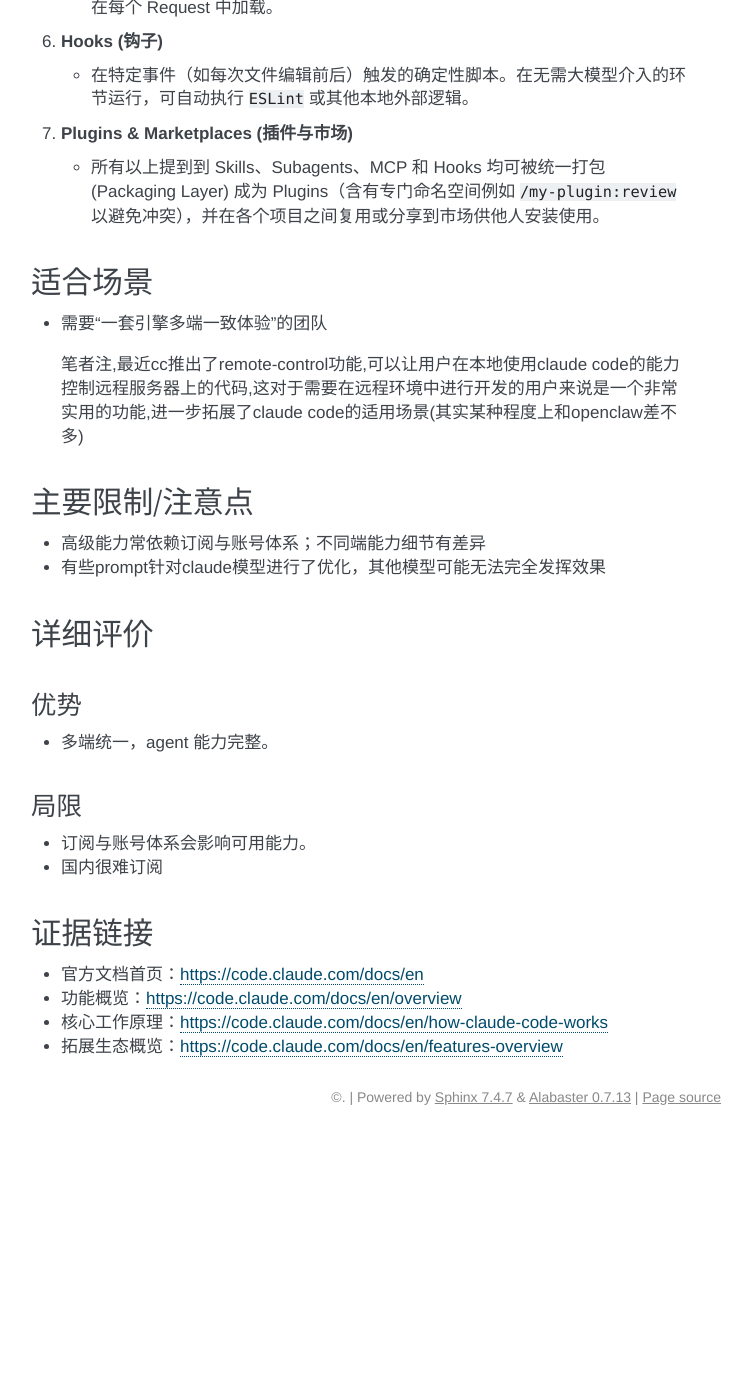
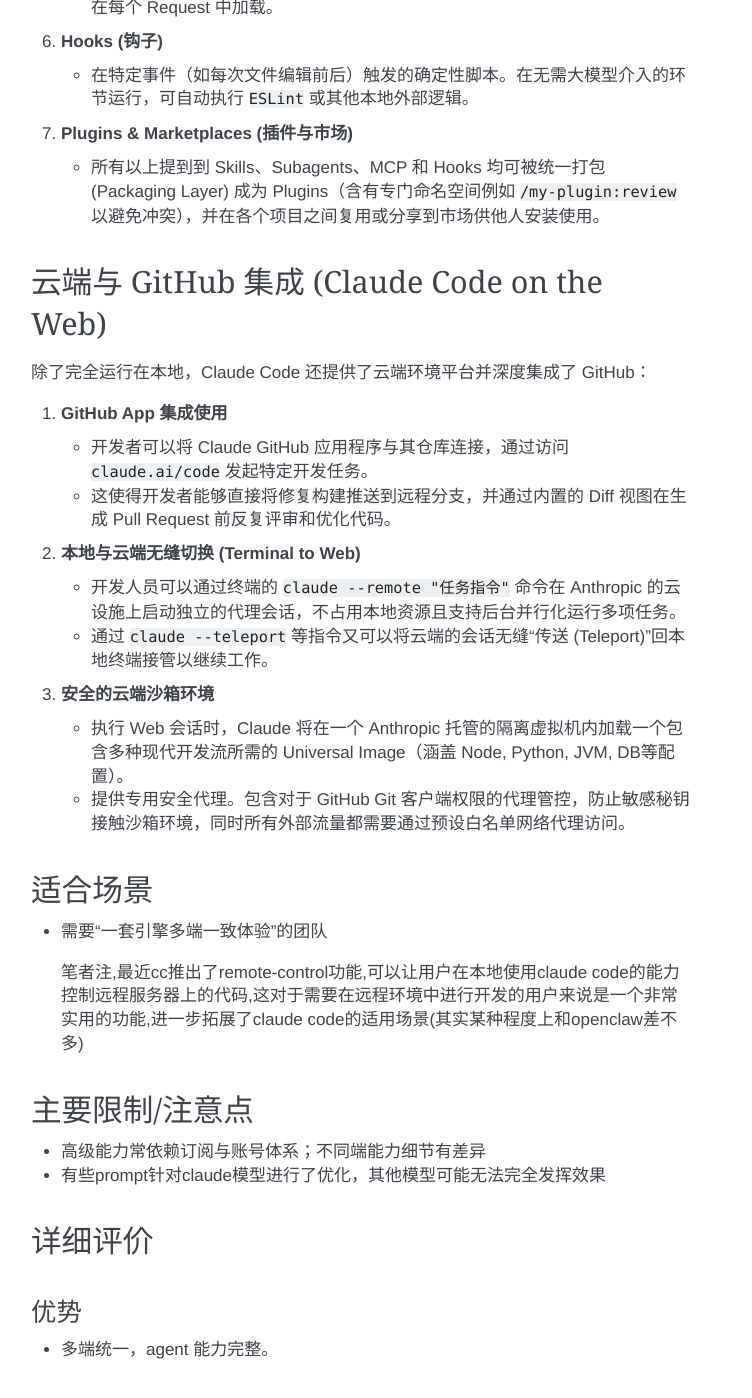
Before and after one commit to sanchuanhehe/VibeCoding, a Sphinx documentation site: the page built from docs/tools/claude-code.md, in a window 1280 px wide and 1400 px high, scrolled down 2529 px. Shown: the whole window, without its empty margins (389-1141 px from the left). Built offline with Sphinx 7.4.7, drawn with Linux system fonts in a browser that asks for light colours; before the commit the page ends 3664 px from its top, so only the background shows below that; some of the changed text lies outside the part shown.

Commit message:
feat: 添加云端与 GitHub 集成功能说明，增强 Claude Code 的使用场景

```diff
--- a/docs/tools/claude-code.md
+++ b/docs/tools/claude-code.md
@@ -113,6 +113,22 @@
 7. **Plugins & Marketplaces (插件与市场)**
    - 所有以上提到到 Skills、Subagents、MCP 和 Hooks 均可被统一打包 (Packaging Layer) 成为 Plugins（含有专门命名空间例如 `/my-plugin:review` 以避免冲突），并在各个项目之间复用或分享到市场供他人安装使用。
 
+## 云端与 GitHub 集成 (Claude Code on the Web)
+
+除了完全运行在本地，Claude Code 还提供了云端环境平台并深度集成了 GitHub：
+
+1. **GitHub App 集成使用**
+   - 开发者可以将 Claude GitHub 应用程序与其仓库连接，通过访问 `claude.ai/code` 发起特定开发任务。
+   - 这使得开发者能够直接将修复构建推送到远程分支，并通过内置的 Diff 视图在生成 Pull Request 前反复评审和优化代码。
+
+2. **本地与云端无缝切换 (Terminal to Web)**
+   - 开发人员可以通过终端的 `claude --remote "任务指令"` 命令在 Anthropic 的云设施上启动独立的代理会话，不占用本地资源且支持后台并行化运行多项任务。
+   - 通过 `claude --teleport` 等指令又可以将云端的会话无缝“传送 (Teleport)”回本地终端接管以继续工作。
+
+3. **安全的云端沙箱环境**
+   - 执行 Web 会话时，Claude 将在一个 Anthropic 托管的隔离虚拟机内加载一个包含多种现代开发流所需的 Universal Image（涵盖 Node, Python, JVM, DB等配置）。
+   - 提供专用安全代理。包含对于 GitHub Git 客户端权限的代理管控，防止敏感秘钥接触沙箱环境，同时所有外部流量都需要通过预设白名单网络代理访问。
+
 ## 适合场景
 
 - 需要“一套引擎多端一致体验”的团队
@@ -141,3 +157,4 @@
 - 功能概览：<https://code.claude.com/docs/en/overview>
 - 核心工作原理：<https://code.claude.com/docs/en/how-claude-code-works>
 - 拓展生态概览：<https://code.claude.com/docs/en/features-overview>
+- Web 版与 GitHub 集成：<https://code.claude.com/docs/en/claude-code-on-the-web>
```
